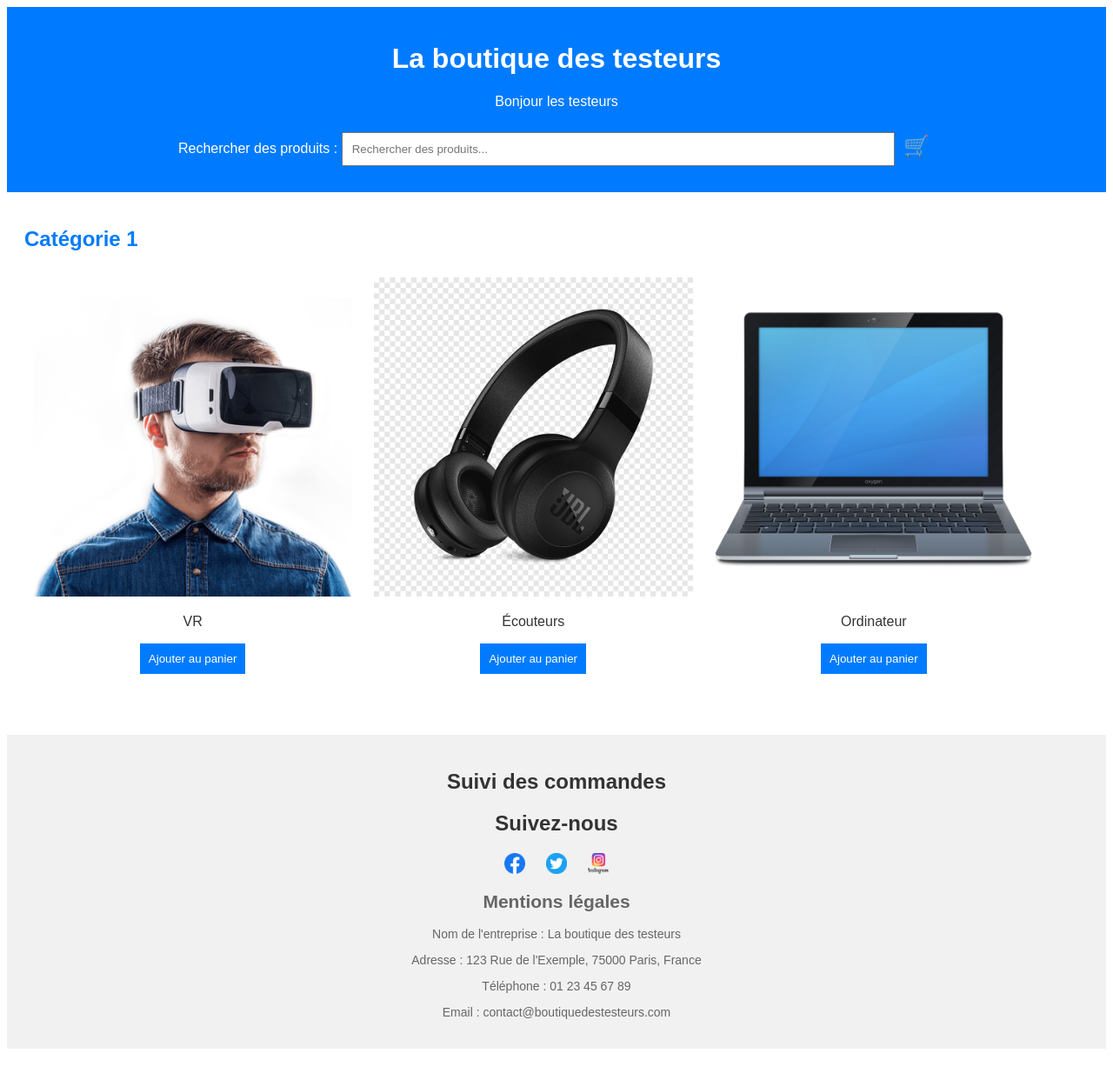
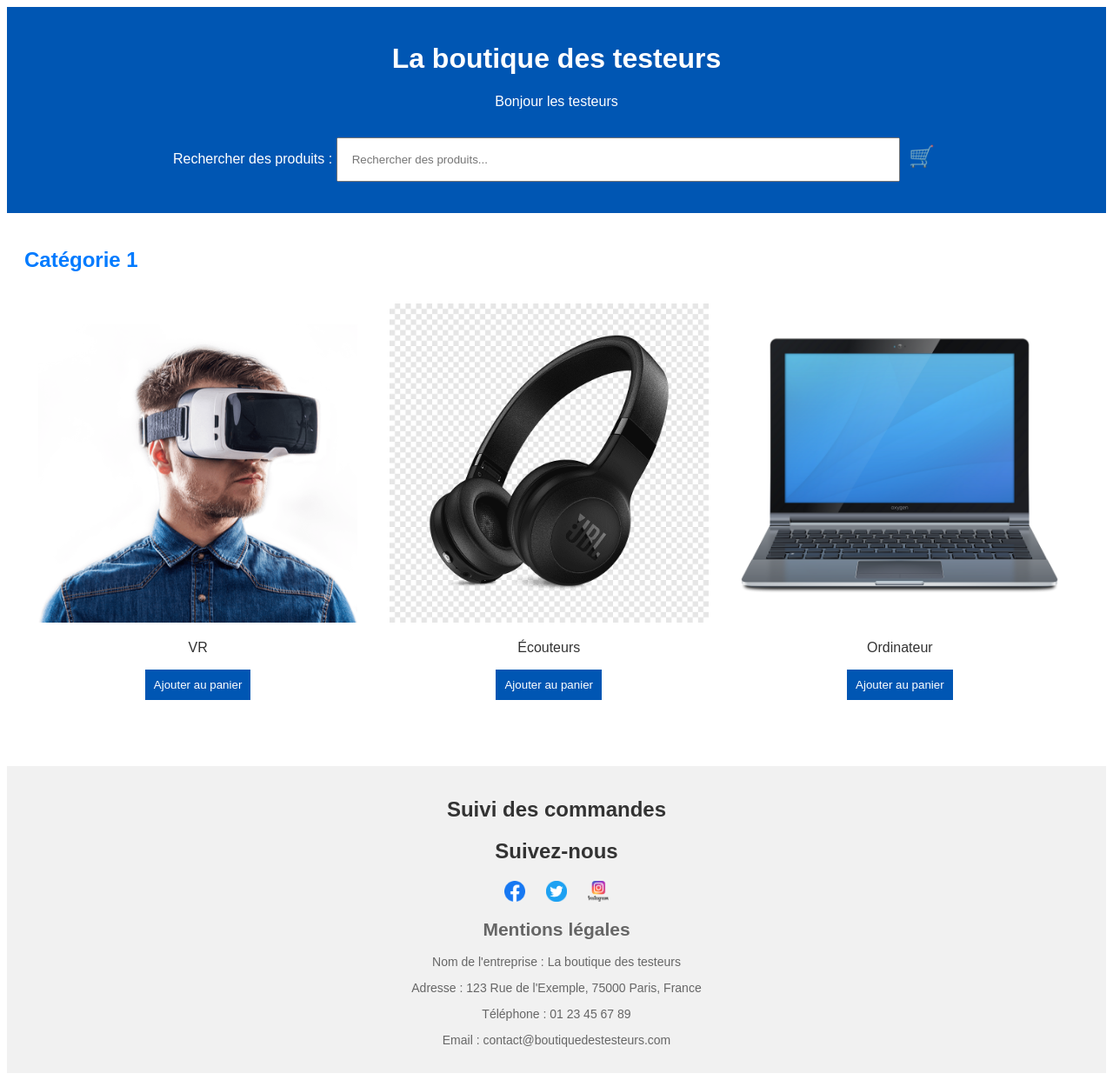
Before and after one commit to YoussefTouati/ChapterTest, a plain HTML site: page index.html in a window 1280 px wide. Shown: the whole page at 87% size. Before the commit the page ends 1214 px from the top, so only its background shows below. Drawn offline with Linux system fonts and the light colour scheme.

Commit message:
Update styles.css

```diff
--- a/styles.css
+++ b/styles.css
@@ -8,14 +8,14 @@ body {
 header {
     text-align: center;
     padding: 20px;
-    background-color: #007BFF;
+    background-color: #0056b3; /* Couleur plus foncée pour un meilleur contraste */
     color: white;
 }
 
 header input[type="text"] {
     width: 50%;
-        padding: 10px;
-        margin: 10px 0;
+    padding: 1rem;
+    margin: 1rem 0;
 }
 
 header #cart-icon {
@@ -42,7 +42,7 @@ main {
     display: inline-block;
     width: 30%;
     text-align: center;
-    margin: 10px;
+    margin: 1rem;
 }
 
 .product img {
@@ -51,7 +51,7 @@ main {
 }
 
 .product button {
-        background-color: #007BFF;
+    background-color: #0056b3; /* Couleur plus foncée pour un meilleur contraste */
     color: white;
     border: none;
     padding: 10px;
@@ -60,7 +60,7 @@ main {
 
 footer {
     background-color: #f1f1f1;
-    padding: 20px;
+    padding: 1rem;
     text-align: center;
 }
 
@@ -81,3 +81,8 @@ footer {
     font-size: 14px;
     color: #666;
 }
+
+a:focus, button:focus, input:focus {
+    outline: 2px solid #0056b3;
+    outline-offset: 2px;
+}
```
Lines whose indentation alone changed are shown as unchanged.
